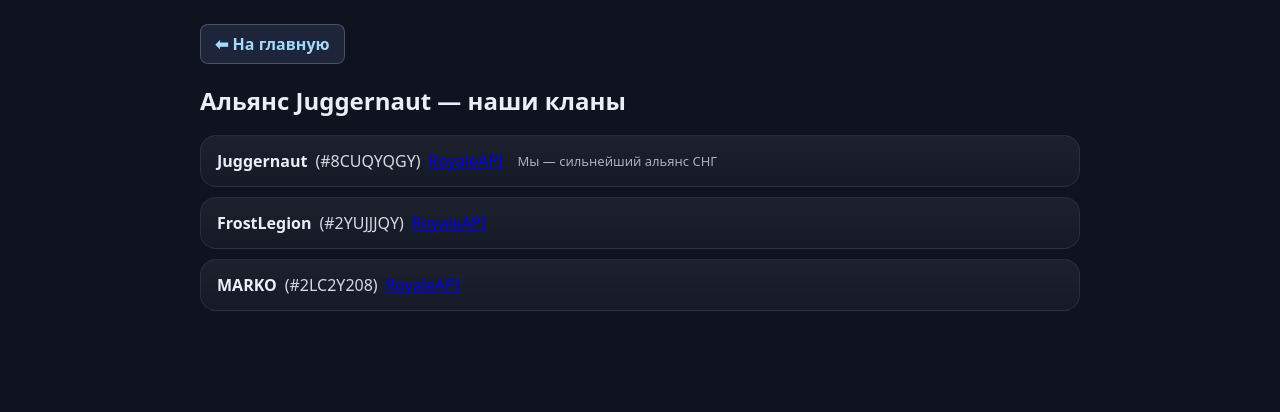
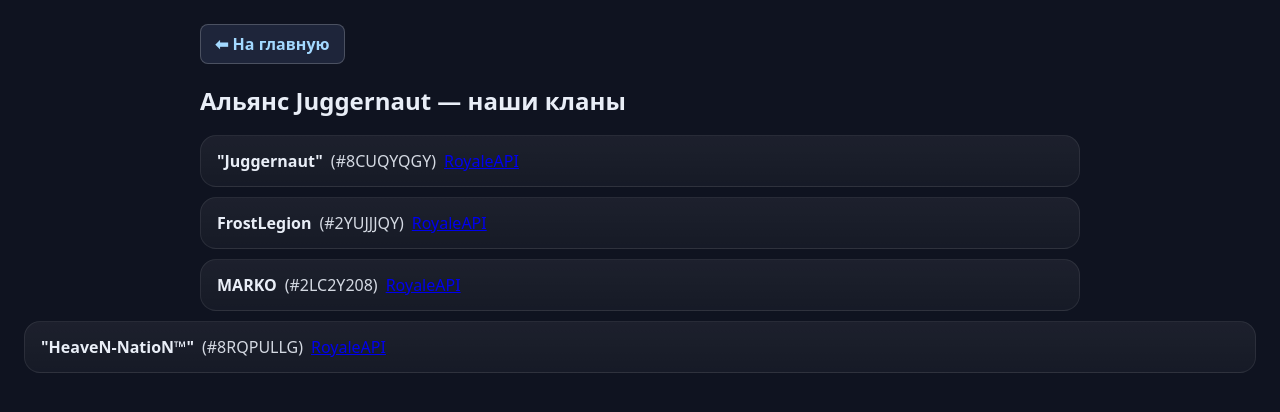
Before and after one commit to Dmitrii-Victorovich/juggernautcr-site, an Astro site: page /about in a window 1280 px wide. Built offline with nearby package versions, Linux system fonts and the light colour scheme; Astro itself is replaced by a stand-in of ours.

Commit message:
Update about.astro

```diff
--- a/src/pages/about.astro
+++ b/src/pages/about.astro
@@ -57,10 +57,10 @@
   <h1>Альянс Juggernaut — наши кланы</h1>
 
   <div class="clan-card clan-line">
-    <span class="clan-name">Juggernaut</span>
+    <span class="clan-name">"Juggernaut"</span>
     <span class="clan-tag" data-tag="#8CUQYQGY">(#8CUQYQGY)</span>
     <span class="cr-badges"></span>
-    <span class="meta">Мы — сильнейший альянс СНГ</span>
+    <span class="meta"></span>
   </div>
 
   <div class="clan-card clan-line">
@@ -75,6 +75,13 @@
     <span class="cr-badges"></span>
   </div>
 </div>
+
+<div class="clan-card clan-line">
+    <span class="clan-name">"HeaveN-NatioN™"</span>
+    <span class="clan-tag" data-tag="#8RQPULLG">(#8RQPULLG)</span>
+    <span class="cr-badges"></span>
+    <span class="meta"></span>
+  </div>
 
 <script>
   // Рисуем только кнопку RoyaleAPI после тега
```
